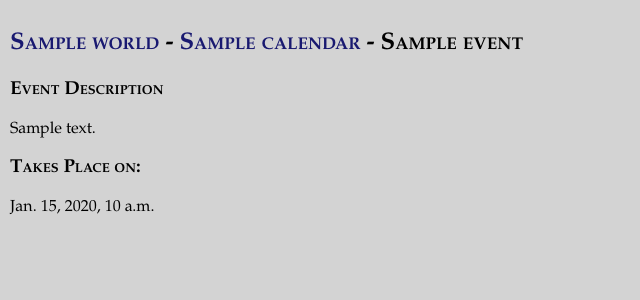
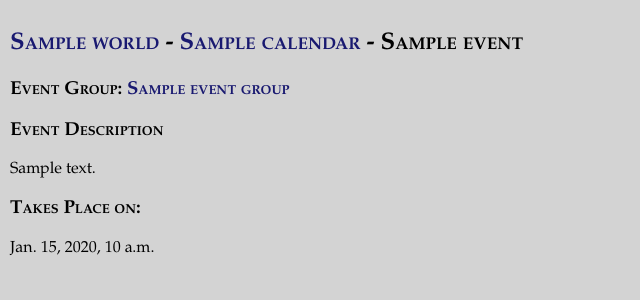
Before and after one commit to hyperslab/fantasy-calendar, a Django app: template fantasycalendar/templates/fantasycalendar/event_detail.html in a window 1280 px wide. Shown: the part 78-378 px from the top of the page, without its empty margins (0-640 px from the left). Run offline with Django 4.2, Linux system fonts and the light colour scheme; the template is opened without the code that fills it: most values are stand-ins (such as "Sample title", 1, 10 or a date in 2020).

Commit message:
Add link to group from event detail page

```diff
--- a/fantasycalendar/templates/fantasycalendar/event_detail.html
+++ b/fantasycalendar/templates/fantasycalendar/event_detail.html
@@ -8,6 +8,9 @@ Event Detail
 <h2><a href="{% url 'fantasycalendar:world-detail' event.calendar.world_id %}">{{ event.calendar.world.world_name }}</a> - <a
         href="{% url 'fantasycalendar:calendar-detail' event.calendar.world_id event.calendar_id %}">{{ event.calendar.calendar_name }}</a> - {{ event.event_name }}{% if user.pk == event.calendar.world.creator.pk %}
     <a href="{% url 'fantasycalendar:event-update' event.calendar.world_id event.calendar_id event.id %}">(edit)</a>{% endif %}</h2>
+{% if event.event_group %}
+    <h3>Event Group: <a href="{% url 'fantasycalendar:event-group-detail' event.calendar.world_id event.calendar_id event.event_group_id %}">{{ event.event_group.event_group_name }}</a></h3>
+{% endif %}
 <h3>Event Description</h3>
 <p>{{ event.event_description }}</p>
 <h3>Takes Place on:</h3>
```
